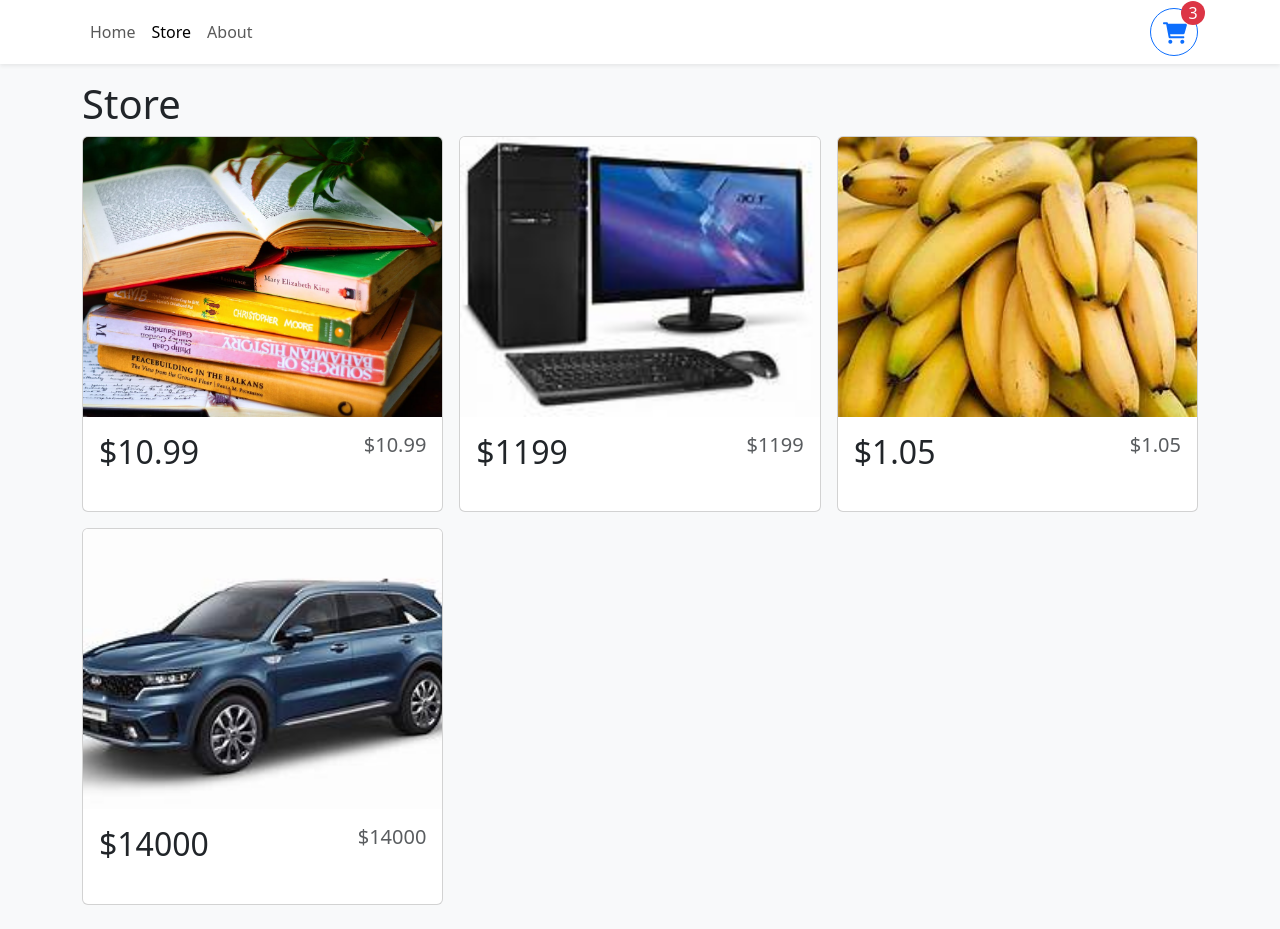
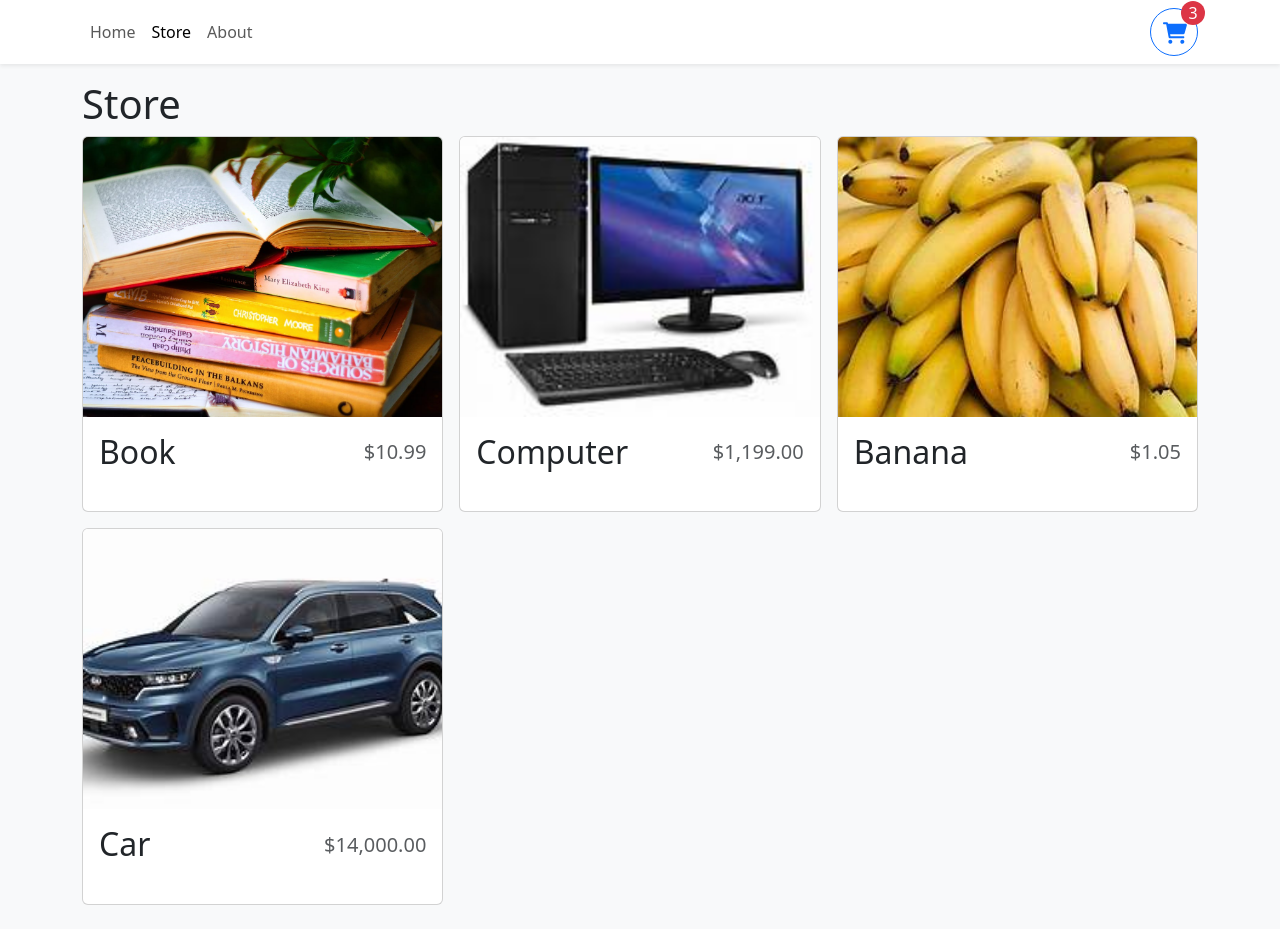
Before and after one commit to Pallavi-Shtgr/ShoppingCartDemo, a React (Vite) app: page /store in a window 1280 px wide. Built offline with nearby package versions, Linux system fonts and the light colour scheme.

Commit message:
add changes

```diff
--- a/src/components/StoreItem.tsx
+++ b/src/components/StoreItem.tsx
@@ -1,4 +1,5 @@
 import { Card } from "react-bootstrap";
+import { formatCurrency } from "../utilities/formatCurrency";
 
 type StoreItemProps = {
   id: number;
@@ -17,10 +18,9 @@
         style={{ objectFit: "cover" }}
       />
       <Card.Body className="d-flex flex-column">
-        <Card.Title className="d-flex justify-content-between align-items-center-baseline
-        mb-4">
-           <span className="fs-2">${price}</span>
-          <span className="ms-2 text-muted">${price}</span>
+        <Card.Title className="d-flex justify-content-between align-items-center mb-4">
+          <span className="fs-2">{name}</span>
+          <span className="ms-2 text-muted">{formatCurrency(price)}</span>
         </Card.Title>
       </Card.Body>
     </Card>
--- /dev/null
+++ b/src/utilities/formatCurrency.ts
@@ -0,0 +1,8 @@
+const CURRENCY_FORMATTER = new Intl.NumberFormat(undefined, {
+    style: "currency",
+    currency: "USD",
+  });
+
+  export function formatCurrency(number: number) {
+    return CURRENCY_FORMATTER.format(number);
+  }
```
